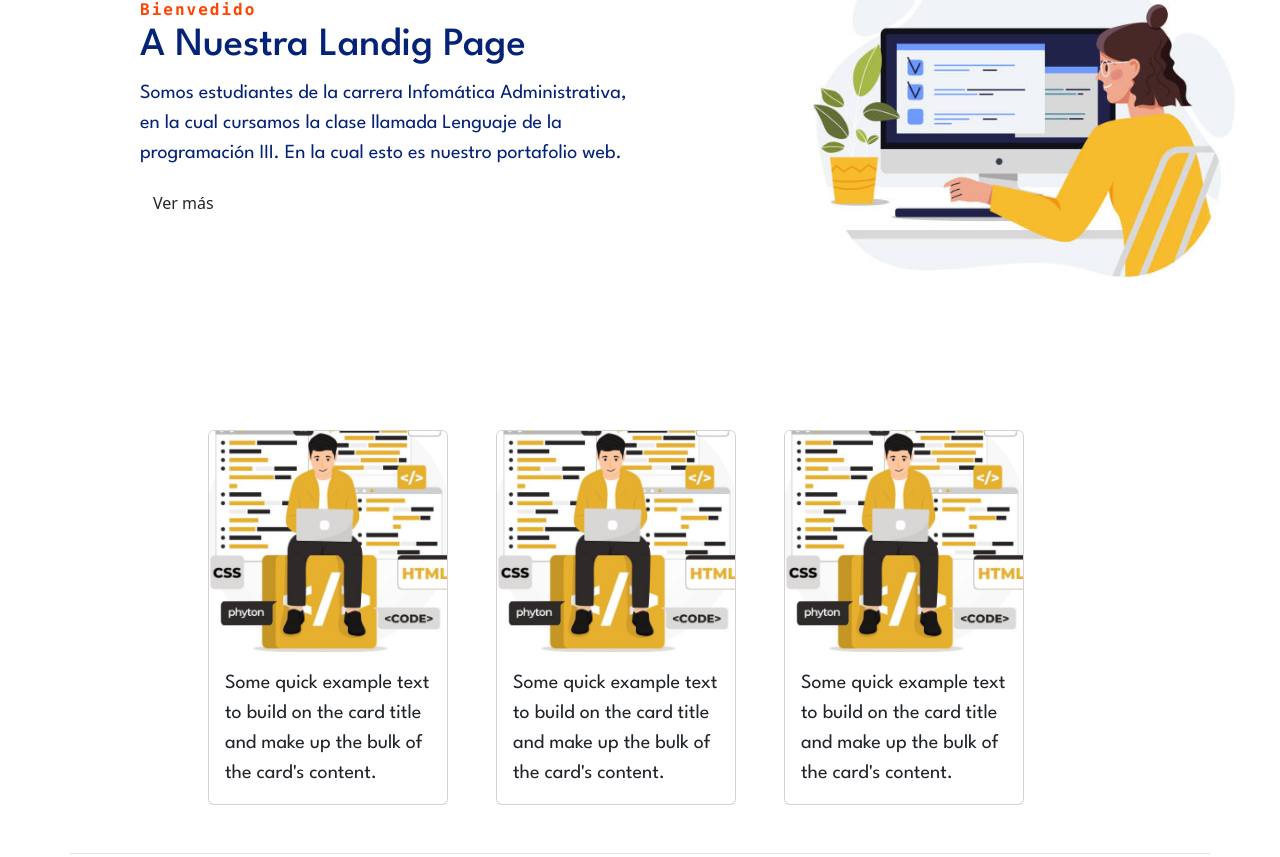
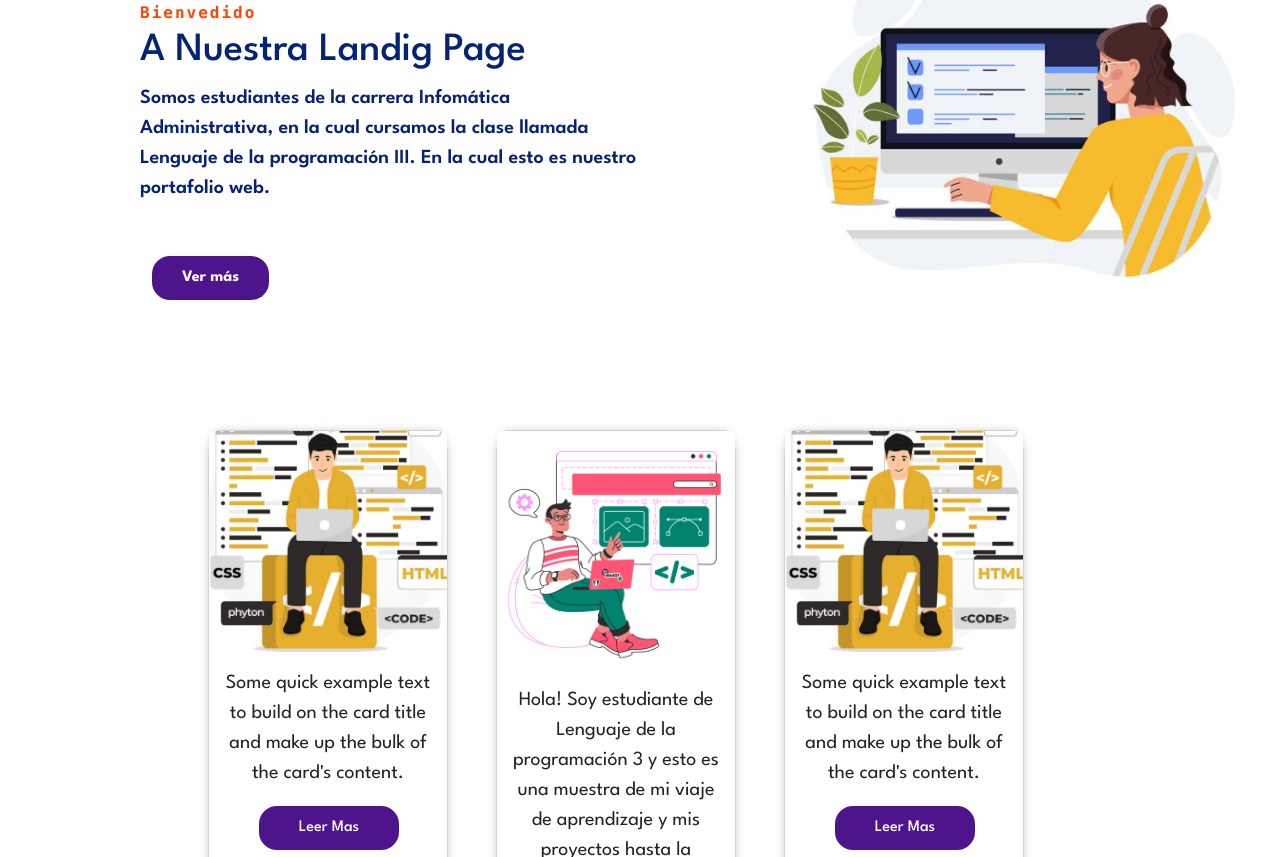
Before and after one commit to jeferson-sal/-Lenguaje3, a React (Create React App) app: page / in a window 1280 px wide. Shown: the part 283-1140 px from the top of the page. Built offline with nearby package versions, Linux system fonts and the light colour scheme.

Commit message:
se agrego css a componente Tarjeta, de igual manera estilos a los botones, Resposive al componente tarjeta, se agrego BrowserRouter, Nuevos componentes, Portafolio,Login

```diff
--- a/src/App.js
+++ b/src/App.js
@@ -1,29 +1,19 @@
 import './App.css';
+import { BrowserRouter as Router, Routes, Route } from 'react-router-dom';
+import Home from './components/pages/Home';
 import Navbar from './components/Navbar';
-import './components/Navbar.css';
-import LandingPage from './components/LandingPage';
-import './components/LandingPage.css';
-import Hero from './components/Hero';
-import './components/Hero.css';
-import Footer from './components/Footer';
-import './components/Footer.css';
-import './components/Tarjeta';
-import Tarjeta from './components/Tarjeta';
-
-
-
-
-
 
 
 function App() {
   return (
-    <div>
-      <Navbar />
-      <Hero/>
-      <Tarjeta/>
-      <Footer/>
-    </div>
+    <>
+   <Router>
+      <Navbar/>
+    <Routes>
+      <Route path='/' exact Component={Home}/>
+    </Routes>
+ </Router>
+    </>
 
   );
 }
--- a/src/components/Hero.css
+++ b/src/components/Hero.css
@@ -15,7 +15,6 @@
 }
 
  .Texto {
-
   display: flex;
   max-width: 1000px; /* 1000px de ancho */
   margin: auto; /* Centrar horizontalmente */
@@ -30,12 +29,13 @@
  text-align: left; /* Alinear a la izquierda */
  align-self: center; /* Centrar verticalmente */
  color:#052376;
+ font-family: "League Spartan", serif;/* Fuente League Spartan */
+ font-weight: 600;
   }
 
-samp{
+  samp{
   font-size: 1.875rem;
   font-weight: 600;
-  font-family: "League Spartan", serif;/* Fuente League Spartan */
   letter-spacing: 2px;
   color: orangered;
   }
@@ -50,28 +50,49 @@ samp{
     font-family: "League Spartan", serif;
   }
 
-  .btn{
+  .bn{
    flex-basis: 50%; /* 50% del ancho del contenedor */
    display:flex;
-   border: solid 2px;
-   border-radius: 20px;
+   border: solid 0.125rem;
+   border-radius: 1.25rem;
    background-color: #4d148c;
    font-family: "League Spartan", serif;
-   font-weight: 500;
-   padding: 10px 30px 10px 30px ;
-   margin-right: 380px;/* Margen derecho, lo ancho */
+   font-weight: 700;
+   padding: 0.625rem 1.875rem ;
+   margin-top: -11rem; /* Mover hacia arriba */
    text-decoration: none; /* Sin subrayado */
    text-align: center;
    color: #fff;
    cursor:pointer;/* Cambiar el cursor " mano" */
+   position:absolute;
+   align-self: flex-start; /* Mover hacia la izquierda */
+   left: 9.375rem;
+
   }
 
   /* Efectos al boton*/
-  .btn:hover {
+  .bn:hover {
     background-color: orangered; /* Cambiar el color de fondo cuando se coloca el cursor encima*/
   }
 
-
-  .btn:active {
+  .bn:active {
     background-color: #4d148c;/* Cambiar el color de fondo cuando se hace clic vuelve a morado*/
   }
+
+  @media (max-width: 768px){
+    .bn{
+     flex-basis: 50%;
+     margin-top: -6rem;
+     left: 0;
+
+     }
+   }
+
+
+  @media (max-width: 480px){
+   .bn{
+      padding: 0.5em 1rem;
+      font-size: 0.9rem;
+
+    }
+  }
--- a/src/components/Hero.js
+++ b/src/components/Hero.js
@@ -4,18 +4,20 @@ import './Hero.css';
 
 function Hero() {
   return (
+    <div>
    <div className="contenedor">
      <div className="Texto">
         <div className="box">
-            <samp>Bienvedido </samp>
+            <samp>Bienvedido</samp>
             <h1>A Nuestra Landig Page</h1>
             <p>Somos estudiantes de la carrera Infomática
                 Administrativa, en la cual cursamos la clase
                 llamada Lenguaje de la programación III. En la
                 cual esto es nuestro portafolio web.</p>
-                <a className="btn" href="#">Ver más</a>
           </div>
         </div>
+   </div>
+   <div><a className="bn" href="#">Ver más</a></div>
    </div>
   );
 }
--- a/src/components/Tarjeta.css
+++ b/src/components/Tarjeta.css
@@ -1,5 +1,52 @@
-.card{
+/* Importacion de Fuente League Spartan de google fonts*/
+@import url('https://fonts.googleapis.com/css2?family=League+Spartan:wght@100..900&display=swap');
 
 
 
+.card{
+  position: relative;
+  z-index: -2;
+    width: 15rem;
+    margin-Right: 3rem;
+    border-radius: 5%;
+    box-shadow: 0px 1px 10px rgba(0,0,0,0.2);
+    transition: all 400ms ease; /*efecto suave */
 }
+
+.card:hover{
+    box-shadow: 5px 5px 20px rgba(0,0,0,0.4);/* Efecto de sombra*/
+    transform: translateY(-3%); /* Efecto hacia arriba de manera vertical*/
+}
+
+.card-text{
+    font-family: "League Spartan", serif;/* Fuente League Spartan */
+    font-weight: 600%;
+    text-align: center;
+}
+
+.bot{
+        flex-basis: 50%; /* 50% del ancho del contenedor */
+        display:flex;
+        border: solid 2px;
+        border-radius: 20px;
+        background-color: #4d148c;
+        font-family: "League Spartan", serif;
+        font-weight: 500;
+        padding: 10px 30px 10px 30px ;
+        margin-right: 30px;/* Margen derecho, lo ancho */
+        text-decoration: none; /* Sin subrayado */
+        text-align: center;
+        color: #fff;
+        cursor:pointer;/* Cambiar el cursor " mano" */
+        justify-content: center;
+        margin-left: 2rem;
+       }
+
+       /* Efectos al boton*/
+       .bot:hover {
+         background-color: orangered; /* Cambiar el color de fondo cuando se coloca el cursor encima*/
+       }
+
+       .bot:active {
+         background-color: #4d148c;/* Cambiar el color de fondo cuando se hace clic vuelve a morado*/
+       }
--- a/src/components/Tarjeta.js
+++ b/src/components/Tarjeta.js
@@ -1,31 +1,39 @@
 import React from 'react'
-import hoverImage from '../imagenes/img_1.PNG'
+import img_1 from '../imagenes/img_1.PNG'
+import Image from '../imagenes/img_2.jpg'
+import './Tarjeta.css'
+
 
 function Tarjeta(){
 return(
     <div>
         <div style={{ display: 'flex', flexDirection: 'row', justifyContent: 'center' }}>
-            <div className="card" style={{ width: '15rem', marginRight: '3rem' }}>
-                <img className="card-img-top" src={hoverImage} alt="Card image cap" />
+            <div className="card">
+                <img className="card-img-top" src={img_1} alt="Card image cap" />
                 <div className="card-body">
                     <p className="card-text">Some quick example text to build on the card title and make
                         up the bulk of the card's content.</p>
+                        <a className='bot'>Leer Mas</a>
+
                 </div>
             </div>
 
             <div className="card" style={{ width: '15rem', marginRight: '3rem' }}>
-                <img className="card-img-top" src={hoverImage} alt="Card image cap" />
+                <img className="card-img-top" src={Image} alt="Card image cap" />
                 <div className="card-body">
-                    <p className="card-text">Some quick example text to build on the card title and make
-                        up the bulk of the card's content.</p>
+                    <p className="card-text">Hola! Soy estudiante de Lenguaje de la programación 3 y esto es una muestra
+                        de mi viaje de aprendizaje y mis proyectos hasta la fecha.</p>
+                        <a className='bot'>Leer Mas</a>
                 </div>
             </div>
 
             <div className="card" style={{ width: '15rem', marginRight: '3rem' }}>
-                <img className="card-img-top" src={hoverImage} alt="Card image cap" />
+                <img className="card-img-top" src={img_1} alt="Card image cap" />
                 <div className="card-body">
                     <p className="card-text">Some quick example text to build on the card title and make
                         up the bulk of the card's content.</p>
+                        <a className='bot'>Leer Mas</a>
+
                 </div>
             </div>
         </div>
--- a/src/components/pages/Home.js
+++ b/src/components/pages/Home.js
@@ -1,12 +1,15 @@
 import React from 'react'
 import Hero from '../Hero'
 import Footer from '../Footer'
+import Tarjeta from '../Tarjeta'
 
-export const Home = () => {
+function Home() {
   return (
     <>
     <Hero />
+    <Tarjeta/>
     <Footer />
     </>
   )
 }
+export default Home;
```
Also changed, not shown: src/components/Navbar.css (+1 -10 lines), src/components/pages/Login.js (added), src/components/pages/Prtafolio.js (added).
